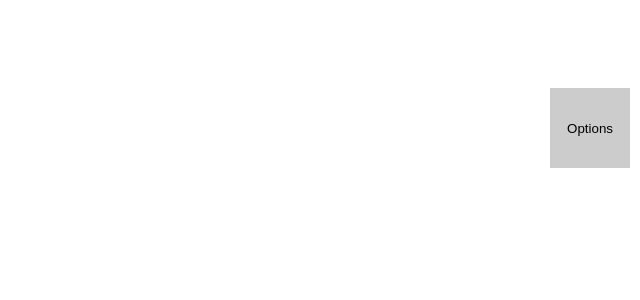
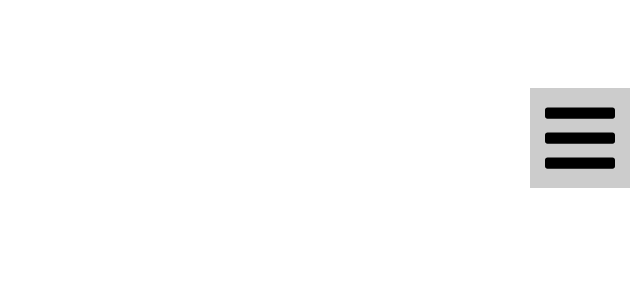
Before and after one commit to ekirbs/react-canvas, a React (Create React App) app: page / in a window 1280 px wide. Shown: the top 300 px of the page, without its empty margins (640-1280 px from the left). Built offline with nearby package versions, Linux system fonts and the light colour scheme.

Commit message:
added react icons for options button and some more language for the toggle.

```diff
--- a/package.json
+++ b/package.json
@@ -8,6 +8,7 @@
     "@testing-library/user-event": "^13.5.0",
     "react": "^18.2.0",
     "react-dom": "^18.2.0",
+    "react-icons": "^4.12.0",
     "react-scripts": "5.0.1",
     "web-vitals": "^2.1.4"
   },
--- a/src/components/Options/index.js
+++ b/src/components/Options/index.js
@@ -1,12 +1,23 @@
-import React from 'react';
+import React, { useState } from 'react';
+import { FaBars, FaTimes } from "react-icons/fa";
 import './optionsbtn.css';
 
 function Options({ toggleOptions }) {
+  const [showDropdown, setShowDropdown] = useState(false);
+
+  const toggleDropdown = () => setShowDropdown(!showDropdown);
+
   return (
     <>
-      <button id="options" onClick={toggleOptions}>
-        Options
-      </button>
+      <div className="button-container">
+        <div className="options-icon" onClick={toggleDropdown}>
+          {showDropdown ? (
+            <FaTimes className="FaTimes, optionsBtn" onClick={toggleOptions} />
+          ) : (
+            <FaBars className="Fatimes, optionsBtn" onClick={toggleOptions} />
+          )}
+        </div>
+      </div>
     </>
   );
 }
--- a/src/components/Options/optionsbtn.css
+++ b/src/components/Options/optionsbtn.css
@@ -1,4 +1,4 @@
-#options {
+.optionsBtn {
   position: absolute;
   top: 11vh;
   right: 10px;
```
Also changed, not shown: 1 other file (tests, documents, lock files or other folders).
